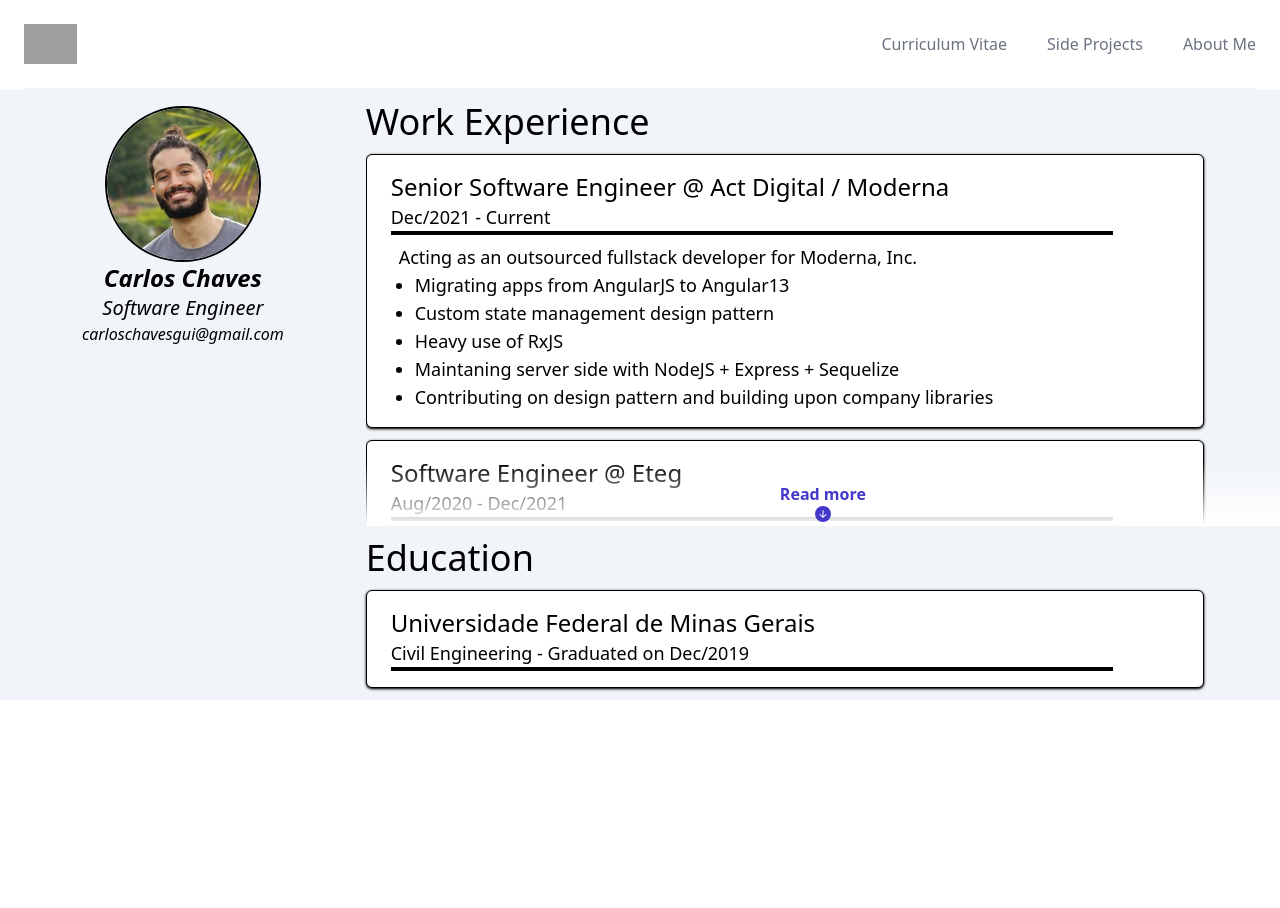
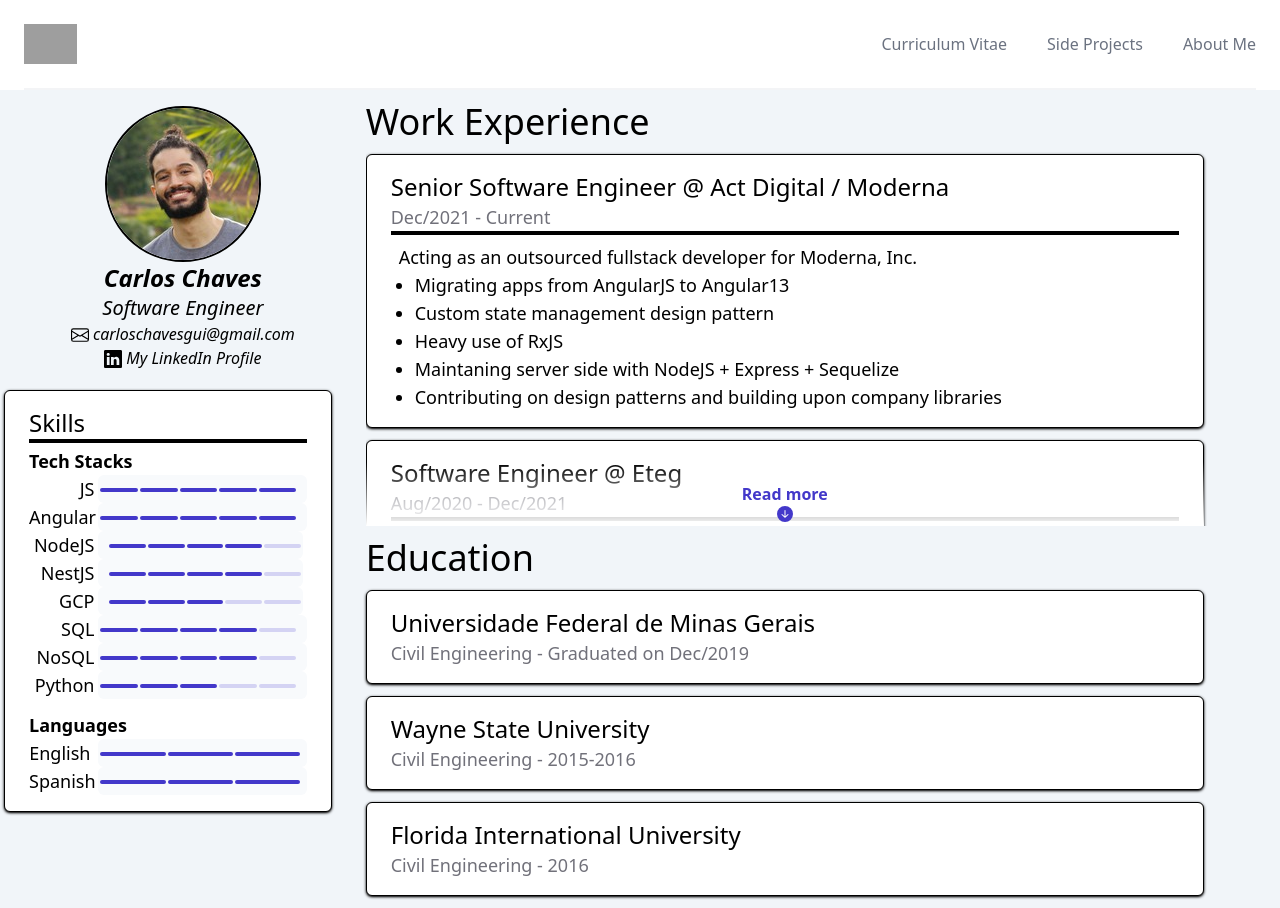
Before and after one commit to cachaves93/carloschaves-dev, an Angular app: page /curriculum-vitae in a window 1280 px wide. Before the commit the page ends 800 px from the top, so only its background shows below. Built offline with nearby package versions, Linux system fonts and the light colour scheme; grey boxes are pictures that could not be loaded.

Commit message:
-building skills points components and adding skills section to curriculum vitae page

```diff
--- a/src/app/pages/curriculum-vitae/curriculum-vitae.component.html
+++ b/src/app/pages/curriculum-vitae/curriculum-vitae.component.html
@@ -27,11 +27,148 @@
                     Software Engineer
                 </p>
                 <p>
-                    <a href="mailto:carloschavesgui@gmail.com">
+                    <a class="flex justify-center" href="mailto:carloschavesgui@gmail.com">
+                        <svg
+                            xmlns="http://www.w3.org/2000/svg"
+                            width="18"
+                            height="18"
+                            fill="currentColor"
+                            class="bi bi-envelope mt-1 mr-1"
+                            viewBox="0 0 16 16">
+                            <path d="M0 4a2 2 0 0 1 2-2h12a2 2 0 0 1 2 2v8a2 2 0 0 1-2 2H2a2 2 0 0 1-2-2V4Zm2-1a1 1 0 0 0-1 1v.217l7 4.2 7-4.2V4a1 1 0 0 0-1-1H2Zm13 2.383-4.708 2.825L15 11.105V5.383Zm-.034 6.876-5.64-3.471L8 9.583l-1.326-.795-5.64 3.47A1 1 0 0 0 2 13h12a1 1 0 0 0 .966-.741ZM1 11.105l4.708-2.897L1 5.383v5.722Z"/>
+                        </svg>
                         carloschavesgui@gmail.com
                     </a>
                 </p>
+                <p>
+                    <a
+                        class="flex justify-center"
+                        target="_blank"
+                        href="https://www.linkedin.com/in/carlos-chaves-b5a776163/"
+                    >
+                        <svg
+                            xmlns="http://www.w3.org/2000/svg"
+                            width="18"
+                            height="18"
+                            fill="currentColor"
+                            class="bi bi-linkedin mt-1 mr-1"
+                            viewBox="0 0 16 16"
+                        >
+                            <path d="M0 1.146C0 .513.526 0 1.175 0h13.65C15.474 0 16 .513 16 1.146v13.708c0 .633-.526 1.146-1.175 1.146H1.175C.526 16 0 15.487 0 14.854V1.146zm4.943 12.248V6.169H2.542v7.225h2.401zm-1.2-8.212c.837 0 1.358-.554 1.358-1.248-.015-.709-.52-1.248-1.342-1.248-.822 0-1.359.54-1.359 1.248 0 .694.521 1.248 1.327 1.248h.016zm4.908 8.212V9.359c0-.216.016-.432.08-.586.173-.431.568-.878 1.232-.878.869 0 1.216.662 1.216 1.634v3.865h2.401V9.25c0-2.22-1.184-3.252-2.764-3.252-1.274 0-1.845.7-2.165 1.193v.025h-.016a5.54 5.54 0 0 1 .016-.025V6.169h-2.4c.03.678 0 7.225 0 7.225h2.4z"/>
+                        </svg>
+                        My LinkedIn Profile
+                    </a>
+                </p>
+
             </address>
+            <section class="mx-1 mt-5 text-left">
+                <app-card
+                    headerText="Skills"
+                >
+                    <div class="px-2 mt-1">
+                        <p class="font-bold text-lg">
+                            Tech Stacks
+                        </p>
+                        <div class="grid grid-cols-4">
+                            <div class="col-span-1 text-right mr-1">
+                                JS
+                            </div>
+                            <div class="col-span-3">
+                                <app-skill-points
+                                    [totalSkillPoints]="5"
+                                    [currentSkillPoints]="5"
+                                ></app-skill-points>
+                            </div>
+                            <div class="col-span-1 text-right mr-1">
+                                Angular
+                            </div>
+                            <div class="col-span-3">
+                                <app-skill-points
+                                    [totalSkillPoints]="5"
+                                    [currentSkillPoints]="5"
+                                ></app-skill-points>
+                            </div>
+                            <div class="col-span-1 text-right mr-1">
+                                NodeJS
+                            </div>
+                            <div class="col-span-3 text-right mr-1">
+                                <app-skill-points
+                                    [totalSkillPoints]="5"
+                                    [currentSkillPoints]="4"
+                                ></app-skill-points>
+                            </div>
+                            <div class="col-span-1 text-right mr-1">
+                                NestJS
+                            </div>
+                            <div class="col-span-3 text-right mr-1">
+                                <app-skill-points
+                                    [totalSkillPoints]="5"
+                                    [currentSkillPoints]="4"
+                                ></app-skill-points>
+                            </div>
+                            <div class="col-span-1 text-right mr-1">
+                                GCP
+                            </div>
+                            <div class="col-span-3 text-right mr-1">
+                                <app-skill-points
+                                    [totalSkillPoints]="5"
+                                    [currentSkillPoints]="3"
+                                ></app-skill-points>
+                            </div>
+                            <div class="col-span-1 text-right mr-1">
+                                SQL
+                            </div>
+                            <div class="col-span-3">
+                                <app-skill-points
+                                    [totalSkillPoints]="5"
+                                    [currentSkillPoints]="4"
+                                ></app-skill-points>
+                            </div>
+                            <div class="col-span-1 text-right mr-1">
+                                NoSQL
+                            </div>
+                            <div class="col-span-3">
+                                <app-skill-points
+                                    [totalSkillPoints]="5"
+                                    [currentSkillPoints]="4"
+                                ></app-skill-points>
+                            </div>
+                            <div class="col-span-1 text-right mr-1">
+                                Python
+                            </div>
+                            <div class="col-span-3">
+                                <app-skill-points
+                                    [totalSkillPoints]="5"
+                                    [currentSkillPoints]="3"
+                                ></app-skill-points>
+                            </div>
+                        </div>
+                        <p class="font-bold text-lg mt-3">
+                            Languages
+                        </p>
+                        <div class="grid grid-cols-4">
+                            <div class="col-span-1 text-right mr-2">
+                                English
+                            </div>
+                            <div class="col-span-3">
+                                <app-skill-points
+                                    [totalSkillPoints]="3"
+                                    [currentSkillPoints]="3"
+                                ></app-skill-points>
+                            </div>
+                            <div class="col-span-1 text-right mr-2">
+                                Spanish
+                            </div>
+                            <div class="col-span-3">
+                                <app-skill-points
+                                    [totalSkillPoints]="3"
+                                    [currentSkillPoints]="3"
+                                ></app-skill-points>
+                            </div>
+                        </div>
+                    </div>
+                </app-card>
+            </section>
         </figure>
         <div
             class="
@@ -69,7 +206,7 @@
                                 Maintaning server side with NodeJS + Express + Sequelize
                             </li>
                             <li>
-                                Contributing on design pattern and building upon company libraries
+                                Contributing on design patterns and building upon company libraries
                             </li>
                         </ul>
                     </div>
@@ -137,7 +274,7 @@
                     class="
                         h-16
                         absolute top-80 left-0
-                        w-full text-center m-0
+                        w-11/12 text-center m-0
                         bg-gradient-to-b from-transparent to-white
                     "
                 >
@@ -175,7 +312,8 @@
                             text-indigo-700
                             font-bold text-md
                             mt-3 py-2
-                            border-2 border-indigo-700 bg-white
+                            border border-indigo-700 rounded-md
+                            bg-white
                         "
                         (click)="addHeightLimit('work-experience')"
                     >
@@ -199,9 +337,18 @@
             <app-card
                 headerText="Universidade Federal de Minas Gerais"
                 subHeader="Civil Engineering - Graduated on Dec/2019"
-            >
-
-            </app-card>
+                [hasHeaderSeparator]="false"
+            ></app-card>
+            <app-card
+                headerText="Wayne State University"
+                subHeader="Civil Engineering - 2015-2016"
+                [hasHeaderSeparator]="false"
+            ></app-card>
+            <app-card
+                headerText="Florida International University"
+                subHeader="Civil Engineering - 2016"
+                [hasHeaderSeparator]="false"
+            ></app-card>
         </div>
     </div>
 </section>
--- a/src/app/shared/components/card/card.component.html
+++ b/src/app/shared/components/card/card.component.html
@@ -10,10 +10,10 @@
 >
     <div class="px-2">
         <span class="text-2xl">{{ headerText }}</span>
-        <p>
+        <p class="text-zinc-500">
             {{ subHeader }}
         </p>
-        <div class="border-2 border-black w-11/12"></div>
+        <div *ngIf="hasHeaderSeparator" class="border-2 border-black w-full mr-2"></div>
     </div>
     <ng-content></ng-content>
 </div>
--- a/src/app/shared/components/card/card.component.ts
+++ b/src/app/shared/components/card/card.component.ts
@@ -9,6 +9,7 @@ export class CardComponent implements OnInit {
 
   @Input() headerText?: string;
   @Input() subHeader?: string;
+  @Input() hasHeaderSeparator: boolean = true;
 
   constructor() { }
 
--- /dev/null
+++ b/src/app/shared/components/skill-points/skill-points.component.html
@@ -0,0 +1,9 @@
+<div class="w-full bg-slate-50 rounded-md px-px" #container>
+    <span
+        *ngFor="let point of [].constructor(totalSkillPoints); index as i"
+        class="border-2 border-indigo-700 rounded-3xl inline-block mx-px mb-1"
+        [ngClass]="{'opacity-20': i + 1 > currentSkillPoints }"
+        #skillPoint
+    >
+    </span>
+</div>
--- a/src/app/shared/shared.module.ts
+++ b/src/app/shared/shared.module.ts
@@ -1,16 +1,19 @@
 import { NgModule } from '@angular/core';
 import { CommonModule } from '@angular/common';
 import { CardComponent } from './components/card/card.component';
+import { SkillPointsComponent } from './components/skill-points/skill-points.component';
 
 @NgModule({
   declarations: [
     CardComponent,
+    SkillPointsComponent,
   ],
   imports: [
     CommonModule
   ],
   exports: [
-    CardComponent
+    CardComponent,
+    SkillPointsComponent,
   ]
 })
 export class SharedModule { }
```
Also changed, not shown: src/app/shared/components/skill-points/skill-points.component.ts (added, +36 -0 lines), src/app/shared/components/skill-points/skill-points.component.css (added), 1 other file (tests, documents, lock files or other folders).
